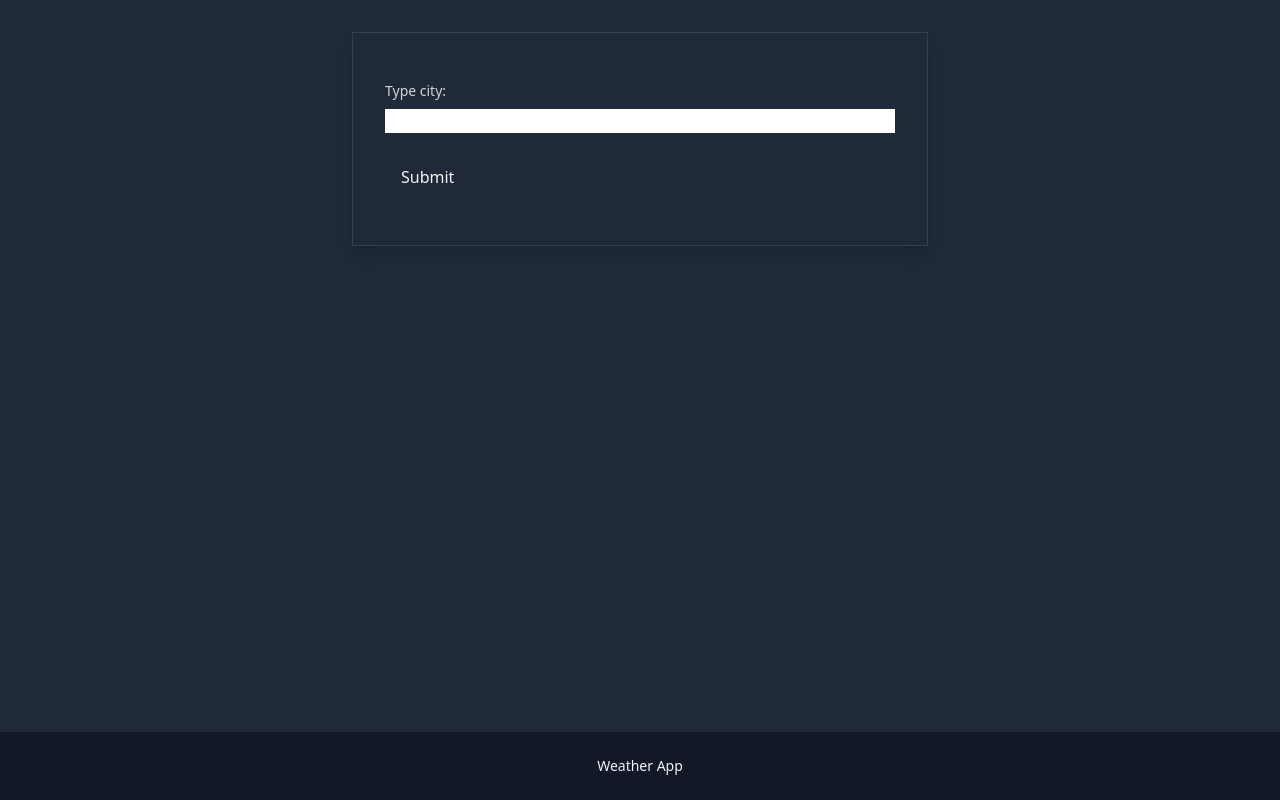
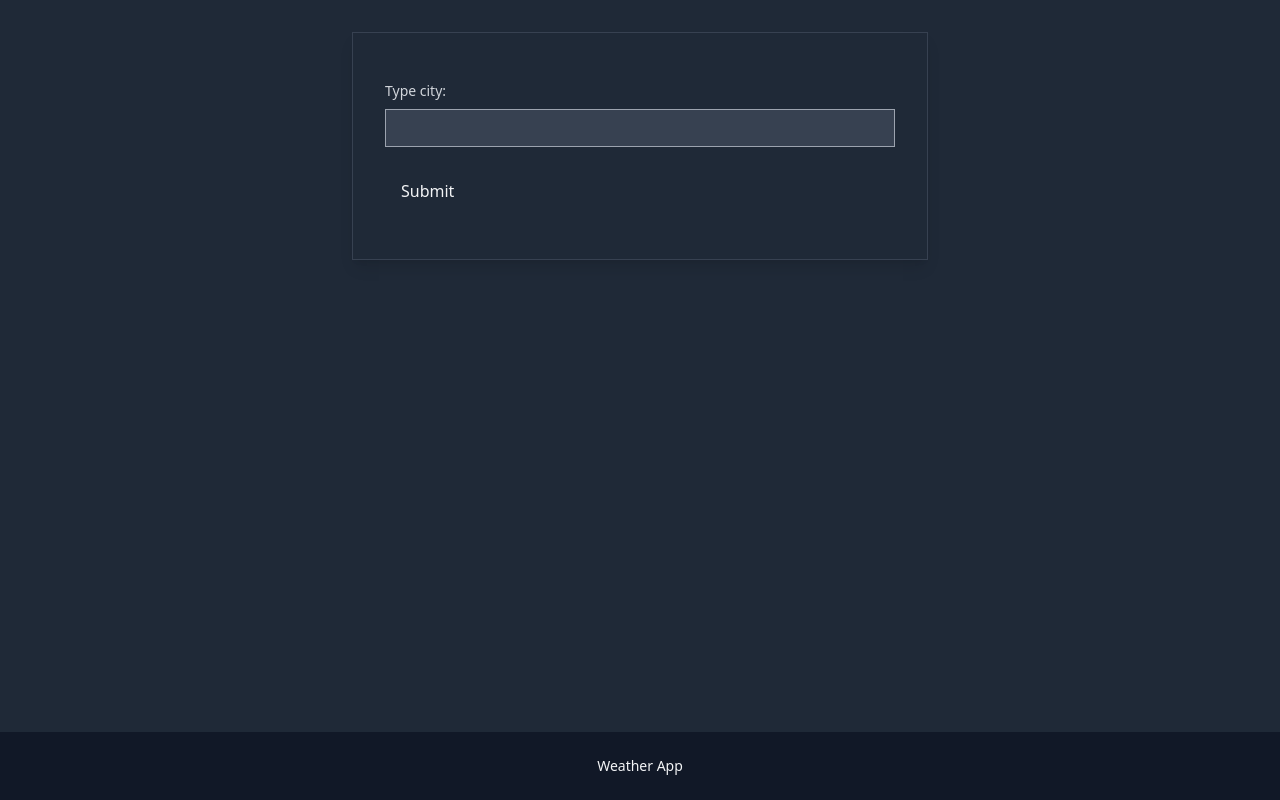
Before and after one commit to KacperNlp/vue-weather-app, a Vue app: page / in a window 1280 px wide. Built offline with nearby package versions, Linux system fonts and the light colour scheme.

Commit message:
Add styles for AppInput component

```diff
--- a/src/components/AppInput.vue
+++ b/src/components/AppInput.vue
@@ -1,7 +1,11 @@
 <template>
   <div class="flex flex-col gap-2 mb-6">
     <label :for="inputId" class="text-gray-300 text-sm">{{ inputLabel }}</label>
-    <input type="text" :id="inputId" class="" />
+    <input
+      type="text"
+      :id="inputId"
+      class="border border-gray-400 bg-gray-700 focus:bg-gray-900 p-2 text-sm rounded-none outline-slate-500 duration-300"
+    />
   </div>
 </template>
 
```
